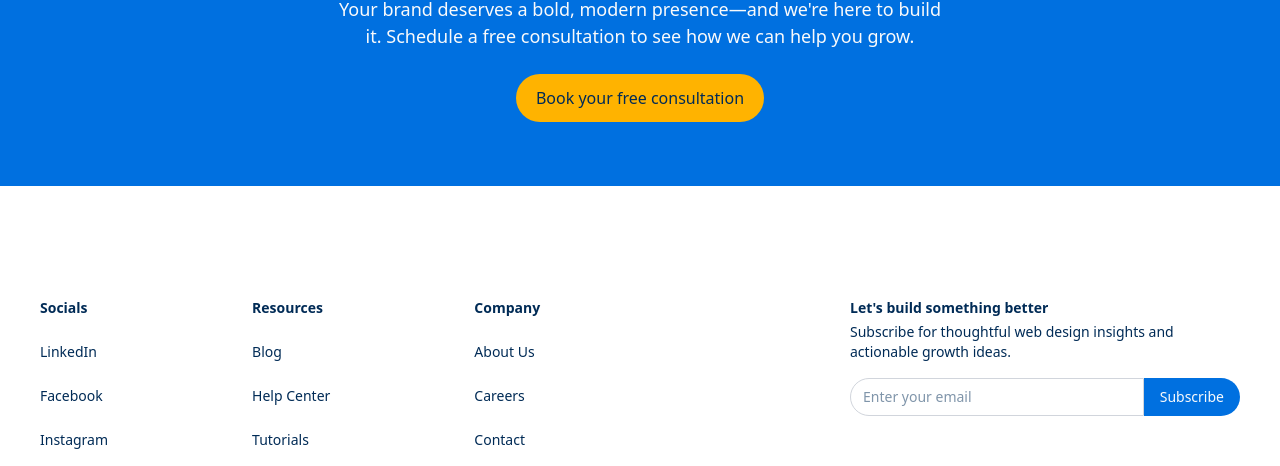
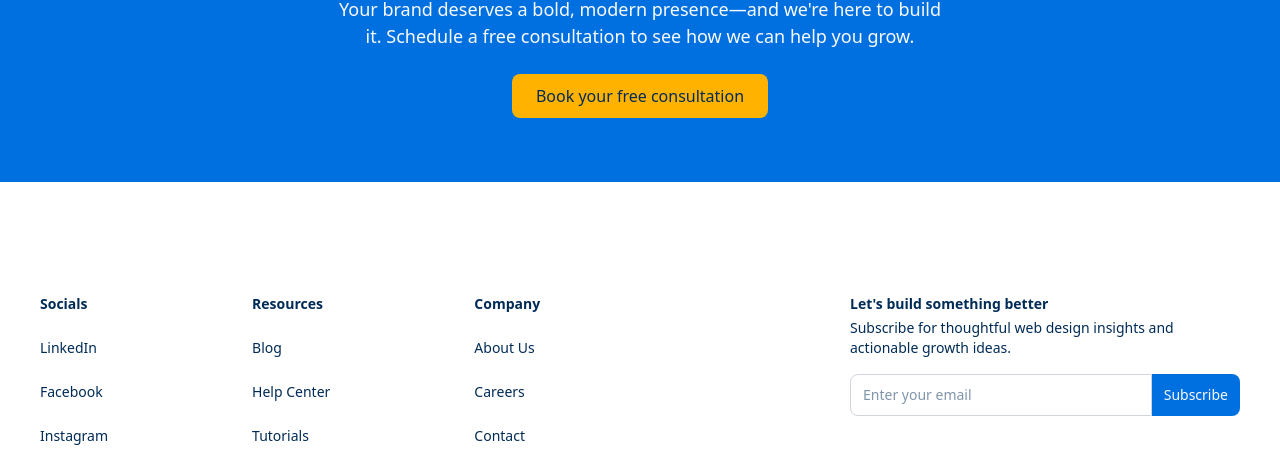
Before and after one commit to ThorBaldwin/built-to-rank-design-v1, a Next.js app: page / in a window 1280 px wide. Shown: the part 1955-2421 px from the top of the page. Built offline with nearby package versions, Linux system fonts and the light colour scheme.

Commit message:
Fixed: all button spacing

```diff
--- a/src/app/components/ConsultationReminder.jsx
+++ b/src/app/components/ConsultationReminder.jsx
@@ -45,7 +45,7 @@ function ConsultationReminder() {
             </div>
             <div className="pt-6">
               <Link href="/" passHref>
-                <button className="px-5 py-3 font-medium text-[#002B56] bg-[#FFB300] leading-[150%] rounded-full">
+                <button className="px-6 py-2.5 font-medium text-[#002B56] bg-[#FFB300] leading-[150%] rounded-lg">
                   Book your free consultation
                 </button>
               </Link>
--- a/src/app/components/Footer.jsx
+++ b/src/app/components/Footer.jsx
@@ -74,11 +74,11 @@ function Footer() {
                 <input
                   type="email"
                   placeholder="Enter your email"
-                  className="flex-grow rounded-l-full px-3 py-2 border border-gray-300 focus:outline-none focus:ring-2 focus:ring-primary"
+                  className="flex-grow rounded-l-lg px-3 py-2.5 border border-gray-300 focus:outline-none focus:ring-2 focus:ring-primary"
                 />
                 <button
                   type="submit"
-                  className="bg-[#0070E0] hover:bg-[#0070e0b4] text-[#F9FAFB] font-medium px-4 py-2 rounded-r-full"
+                  className="bg-[#0070E0] hover:bg-[#0070e0b4] text-[#F9FAFB] font-medium px-3 py-2.5 rounded-r-lg"
                 >
                   Subscribe
                 </button>
```
